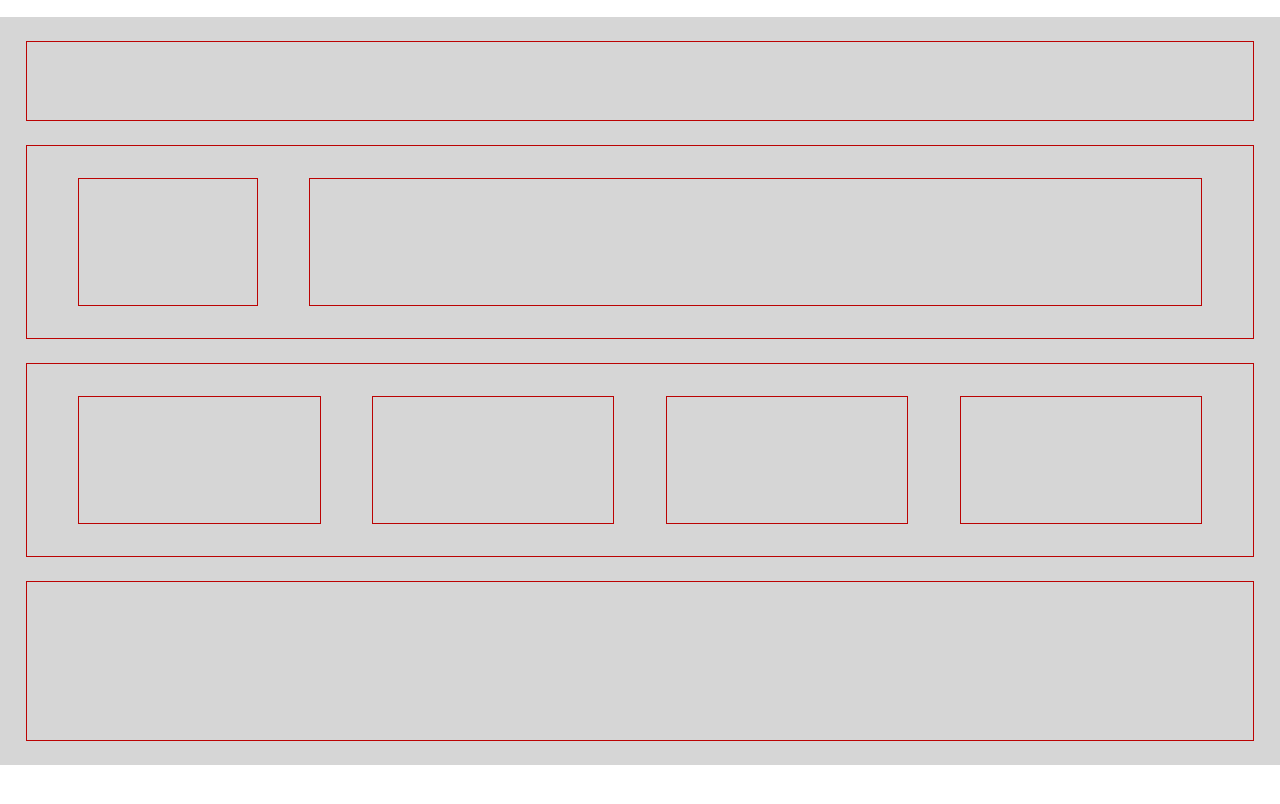
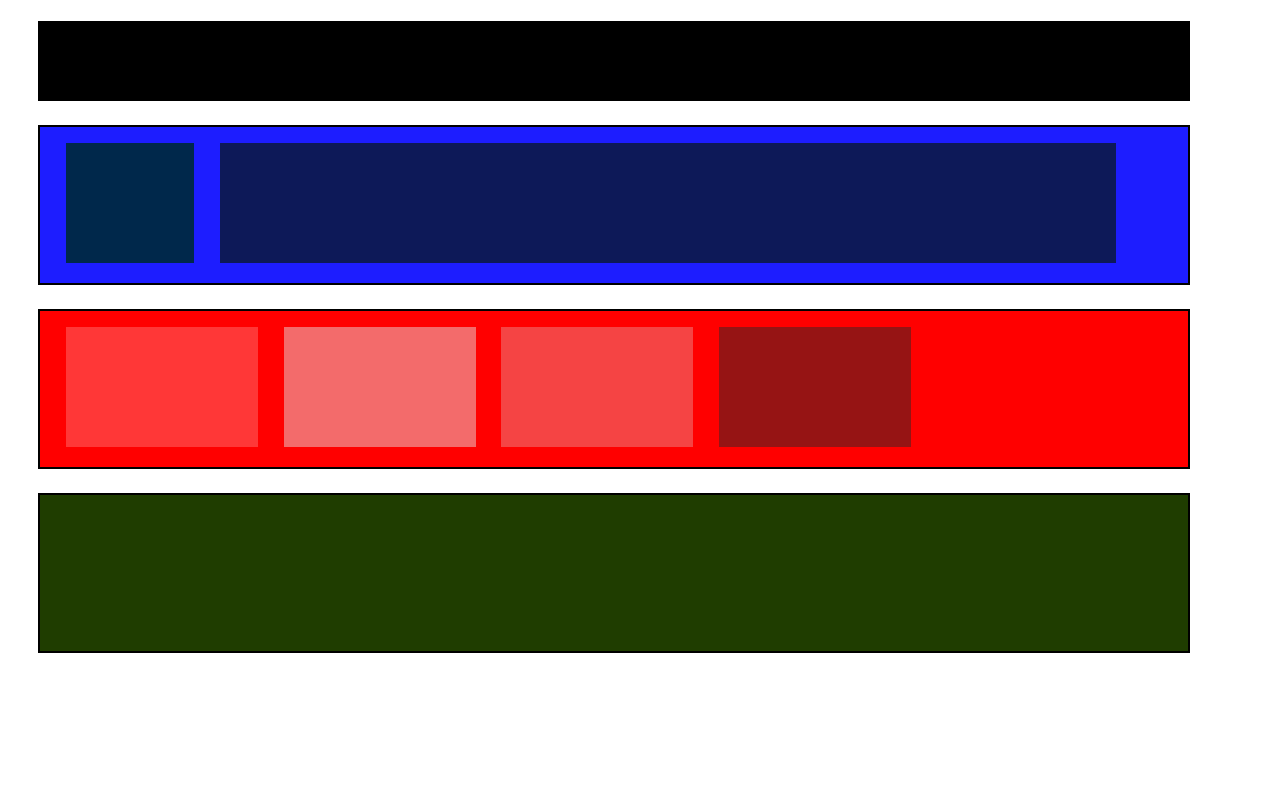
Before and after one commit to 1TDSF-21/exemplo-flex, a plain HTML site: page RM_83954/exer-01-flex.html in a window 1280 px wide. Shown: the part 62-866 px from the top of the page. After the commit the page ends 800 px from the top, so only its background shows below. Drawn offline with Linux system fonts and the light colour scheme.

Commit message:
Aplicando o Flex e colocando cores (COMMIT FINAL)

```diff
--- a/RM_83954/css/exer-01-flex.css
+++ b/RM_83954/css/exer-01-flex.css
@@ -1,76 +1,99 @@
-.box-pai {
-    background-color: #d6d6d6;
+
+
+.box-child-1{
+    border: 2px solid #000;
     display: flex;
-    flex-direction: column;
-    margin-bottom: 5vh;
-}
-
-/* ------ */
-.box-child-1 {
-
-    border: 1px solid #bb0303;
+    width: 90vw;
+    min-width: 5vw;
     height: 10vh;
-    margin-left: 2vw;
-    margin-right: 2vw;
-    margin-top: 3vh;
+    margin: 3vh 3vw;
+    padding: 1vh 1vw;
+    background-color:black;
 
 }
 
-/* ----- */
-.box {
+.box-child-2{
+    border: 2px solid #000;
     display: flex;
-    flex-direction: row;
-    border: 1px solid #bb0303;
-    margin-left: 2vw;
-    margin-right: 2vw;
-    margin-top: 3vh;
-    padding: 4vh 4vw;
+    width: 90vw;
+    min-width: 5vw;
+    height: 20vh;
+    margin: 3vh 3vw;
+    padding: 1vh 1vw;
+    background-color: rgb(29, 29, 255);
+
 }
 
-.box-child-5 {
-    border: 1px solid #bb0303;
-    flex-grow: 2;
-    margin-right: 4vw;
-    height: 10vw;
+.box-child-5{
+    background-color: rgb(0, 40, 75);
+    height: 15vh;
+    width: 10vw;
+    margin: 1vh 1vw;
+    padding: 1vh 1vw;
 }
 
-.box-child-6 {
-    border: 1px solid #bb0303;
-    flex-grow: 10;
-    height: 10vw;
+.box-child-6{
+    background-color: rgb(13, 25, 88);
+    margin: 1vh 1vw;
+    padding: 1vh 1vw;
+    height: 15vh;
+    width: 70vw;
+
 }
 
-.box-child-7 {
-    border: 1px solid #bb0303;
-    flex-grow: 3;
-    margin-right: 4vw;
-    height: 10vw;
+.box-child-3{
+    border: 2px solid #000;
+    display: flex;
+    width: 90vw;
+    min-width: 5vw;
+    height: 20vh;
+    margin: 3vh 3vw;
+    padding: 1vh 1vw;
+    background-color: rgb(255, 0, 0);
 }
 
-.box-child-8 {
-    border: 1px solid #bb0303;
-    flex-grow: 3;
-    margin-right: 4vw;
-    height: 10vw;
+.box-child-7{
+    background-color: rgb(255, 55, 55);
+    margin: 1vh 1vw;
+    padding: 1vh 1vw;
+    height: 15vh;
+    width: 15vw;
+
+
 }
 
-.box-child-9 {
-    border: 1px solid #bb0303;
-    flex-grow: 3;
-    margin-right: 4vw;
-    height: 10vw;
+.box-child-8{
+    background-color: rgb(243, 107, 107);
+    margin: 1vh 1vw;
+    padding: 1vh 1vw;
+    height: 15vh;
+    width: 15vw;
+
 }
 
-.box-child-10 {
-    border: 1px solid #bb0303;
-    flex-grow: 3;
-    height: 10vw;
+.box-child-9{
+    background-color: rgb(245, 68, 68);
+    margin: 1vh 1vw;
+    padding: 1vh 1vw;
+    height: 15vh;
+    width: 15vw;
 }
 
-.box-child-4 {
+.box-child-10{
+    background-color: rgb(150, 20, 20);
+    margin: 1vh 1vw;
+    padding: 1vh 1vw;
+    height: 15vh;
+    width: 15vw;
+}
+
+.box-child-4{
+    border: 2px solid #000;
     display: flex;
-    flex-direction: row;
-    border: 1px solid #bb0303;
-    margin: 3vh 2vw;
+    background-color: rgb(31, 61, 0);
+    width: 90vw;
+    min-width: 5vw;
     height: 20vh;
+    margin: 3vh 3vw;
+    padding: 1vh 1vw;
 }
```
